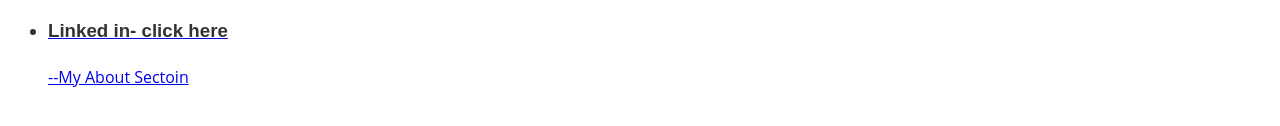
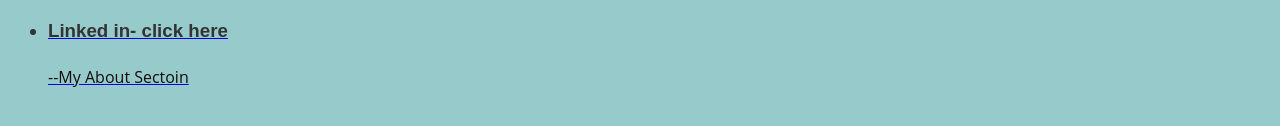
Before and after one commit to deepak9018764/Digital-Business-Card, a plain HTML site: page index.html in a window 1280 px wide. Shown: the part 516-642 px from the top of the page. Drawn offline with Linux system fonts and the light colour scheme.

Commit message:
add style.css

```diff
--- a/style.css
+++ b/style.css
@@ -5,6 +5,7 @@ h1, h2, h3{
 body {
   font-family: 'Open Sans', sans-serif;
   line-height: 1.6;
+  background-color: rgb(151, 203, 203);
 }
 img {
   border-radius: 50%;
@@ -12,3 +13,10 @@ img {
   height: 250px;
   object-fit: contain;
 }
+div{
+
+color: rgb(18, 14, 11);
+
+
+
+}
```
